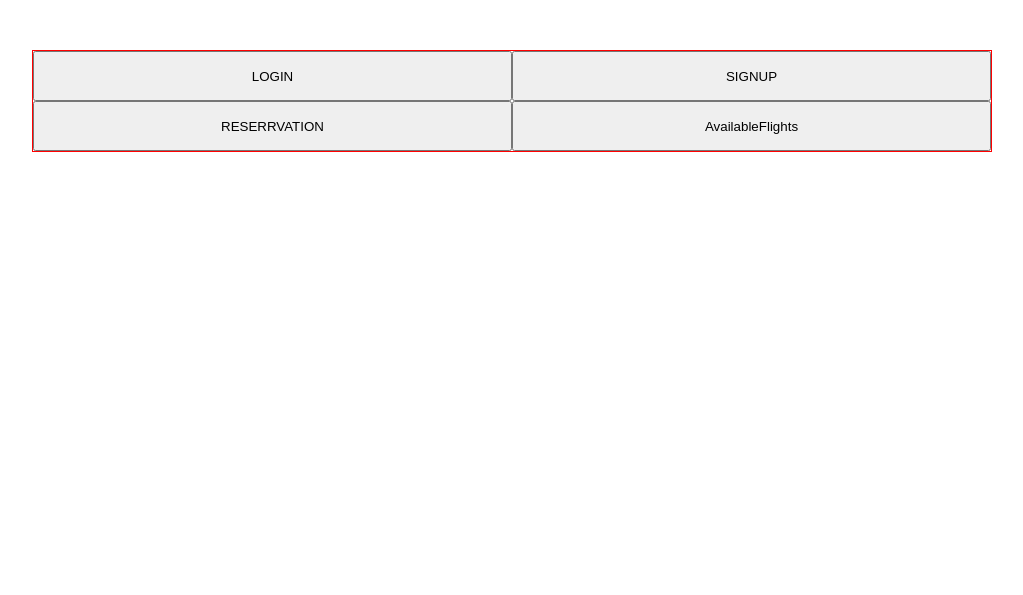
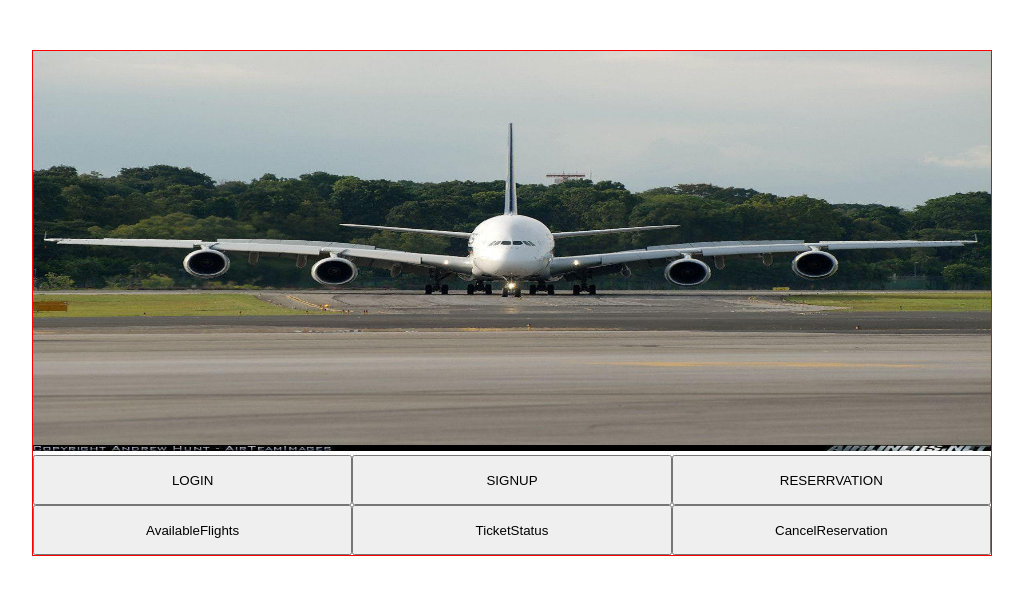
Before and after one commit to Imran-Nazir-485/MY_Git_REP, a PHP site: page /admin1.php in a window 1280 px wide. Shown: the top 595 px of the page, without its empty margins (128-1151 px from the left). Run offline with PHP 8.4, Linux system fonts and the light colour scheme.

Commit message:
front paage is completed

```diff
--- a/airressystem/admin1.php
+++ b/airressystem/admin1.php
@@ -6,12 +6,25 @@
 <body>
 
 
+
 <main id="main">
+<!--
+<div id="title">
+	<h1>Pakistan Local Airline</h1>
+</div>
+ -->
+<div id="image">
+	<img src="a380.jpg">
+</div>
+
+
 	<form method="POST" id="iform">
 <div id="login"><input class="header" type="submit" name="login" value="LOGIN"></div>
 <div id="signup"><input class="header" type="submit" name="signup" value="SIGNUP"></div>
 <div id="reservation"><input class="header" type="submit" name="reservation" value="RESERRVATION"></div>
 <div id="availableflights"><input class="header" type="submit" name="availableflights" value="AvailableFlights"></div>
+<div id="ticketstatus"><input class="header" type="submit" name="ticketstatus" value="TicketStatus"></div>
+<div id="cancel"><input class="header" type="submit" name="cancel" value="CancelReservation"></div>
 
 	</form>
 
@@ -34,13 +47,18 @@
 /*margin-left: 40%;}*/
 #iform{display: grid;
 			grid-template-rows: 50px 50px;
-			grid-template-columns: repeat(2,1fr)  ;}
+			grid-template-columns: repeat(3,1fr)  ;}
 #loginorsignup{border: 1px solid black;
 }
 #availableflights{/*border: 1px solid black;*/}
 .header{width: 100%;
 height: 100%;}
 
+#id{width: 100%;
+height: 50%;}
+img{width: 100%;
+height: 400px;}
+h1{text-align: center;}
 </style>
 </body>
 </html>
```
Also changed, not shown: airressystem/CvSmpV.jpg (added), airressystem/FIgvBm.jpg (added), airressystem/a380.jpg (added), airressystem/kevin-hackert-jO42qNF3DIQ-unsplash.jpg (added), airressystem/lwX2uhJ-airbus-a380-wallpaper.jpg (added), airressystem/pITPhk.jpg (added), airressystem/pnmJX0.jpg (added).
